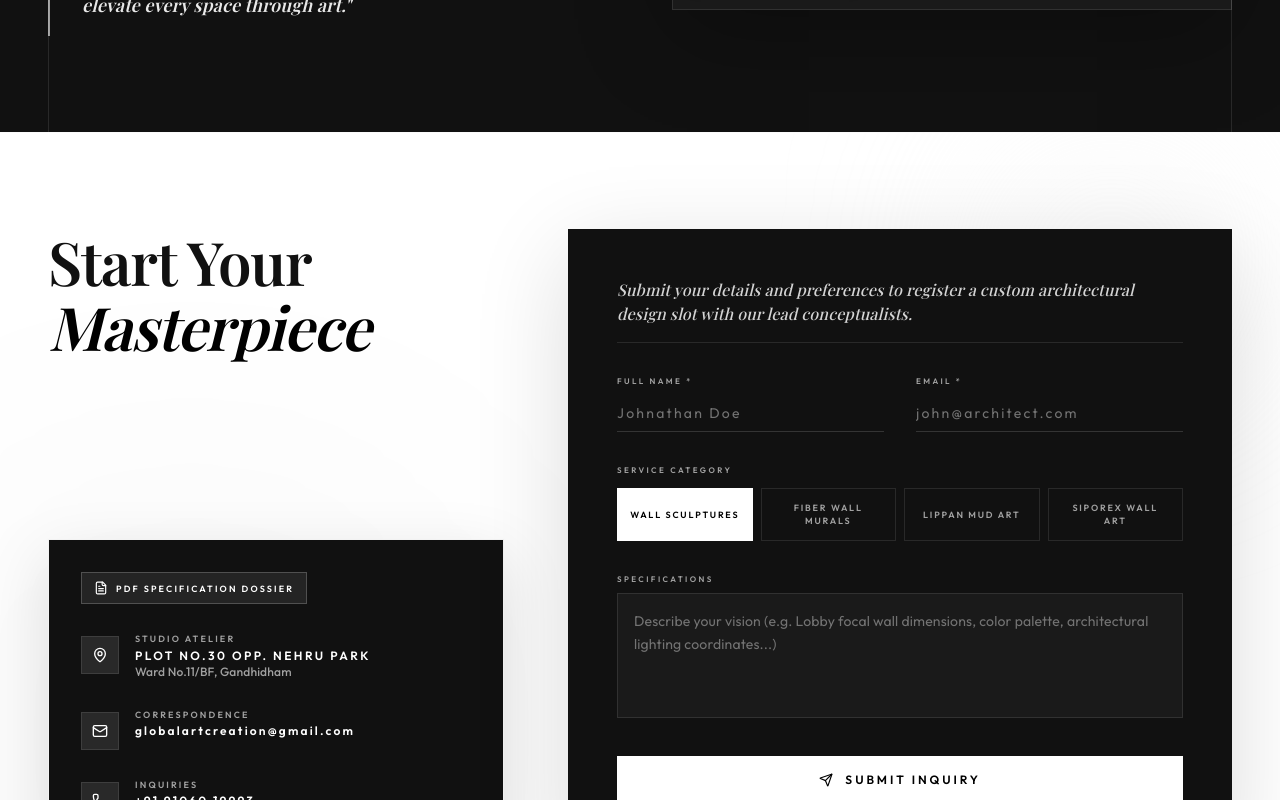
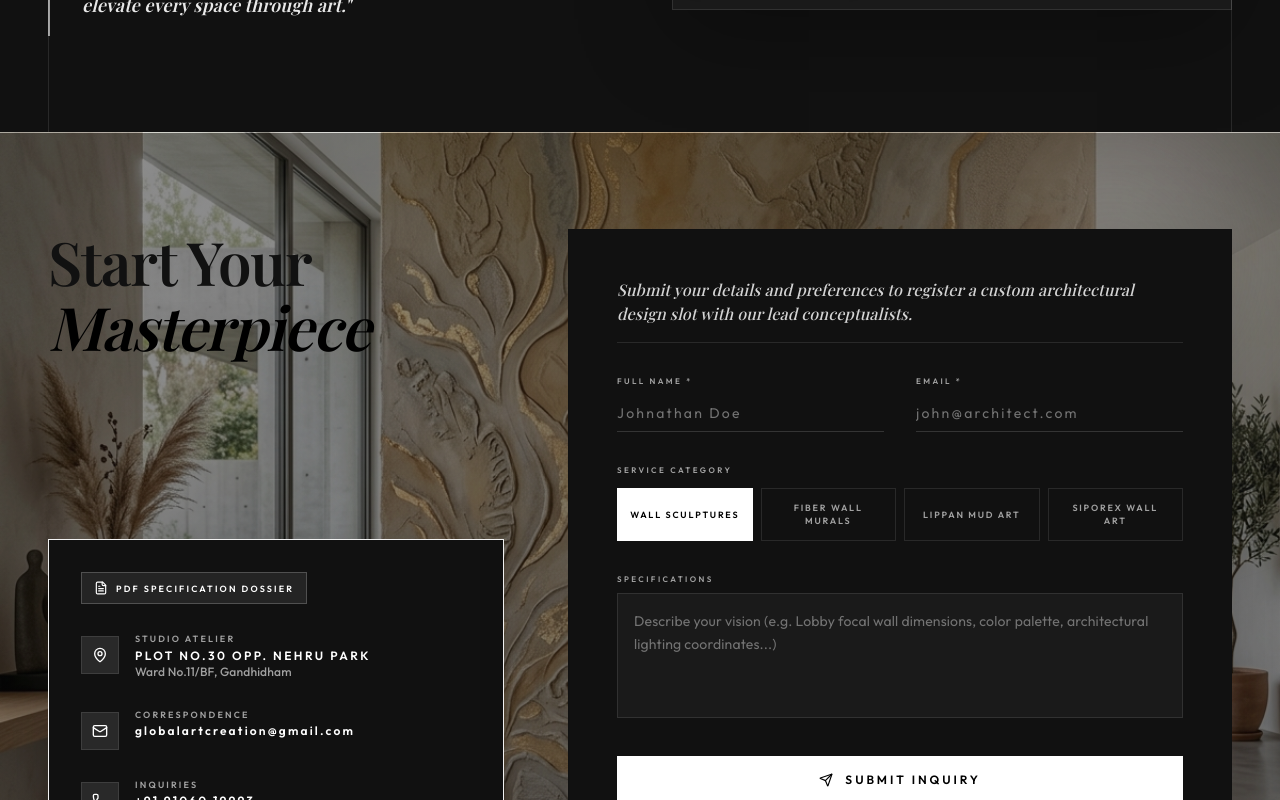
Before and after one commit to MANSHIVASANI/GLOBAL-ART-CREATION, a React (Vite) app: page /#home in a window 1280 px wide. Shown: the part 3500-4300 px from the top of the page. Built offline with nearby package versions, Linux system fonts and the light colour scheme.

Commit message:
Update contact section background image overlay for better image visibility

```diff
--- a/src/components/InquiryForm.tsx
+++ b/src/components/InquiryForm.tsx
@@ -7,6 +7,7 @@ import React, { useState } from 'react';
 import { motion, AnimatePresence } from 'motion/react';
 import { Mail, Phone, MapPin, Send, Calendar, Sparkles, FileText } from 'lucide-react';
 import { InquiryFormState } from '../types';
+import contactBackground from '../assets/images/textural_wall_1779275011930.png';
 
 export default function InquiryForm() {
   const [form, setForm] = useState<InquiryFormState>({
@@ -43,7 +44,17 @@ export default function InquiryForm() {
   ];
 
   return (
-    <section id="contact" className="py-24 bg-white text-vintage-charcoal px-6 md:px-12 relative overflow-hidden border-t border-vintage-sand/40">
+    <section
+      id="contact"
+      className="py-24 text-vintage-charcoal px-6 md:px-12 relative overflow-hidden border-t border-vintage-sand/40"
+      style={{
+        backgroundImage: `linear-gradient(rgba(17, 17, 17, 0.42), rgba(17, 17, 17, 0.42)), url(${contactBackground})`,
+        backgroundSize: 'cover',
+        backgroundPosition: 'center',
+        backgroundRepeat: 'no-repeat'
+      }}
+    >
+      <div className="absolute inset-0 bg-black/10 pointer-events-none" />
       <div className="absolute top-1/2 left-0 w-96 h-96 bg-black/5 rounded-full blur-[140px] pointer-events-none" />
       <div className="absolute top-0 right-10 w-64 h-64 bg-vintage-sand/40 rounded-full blur-[100px] pointer-events-none" />
 
```
